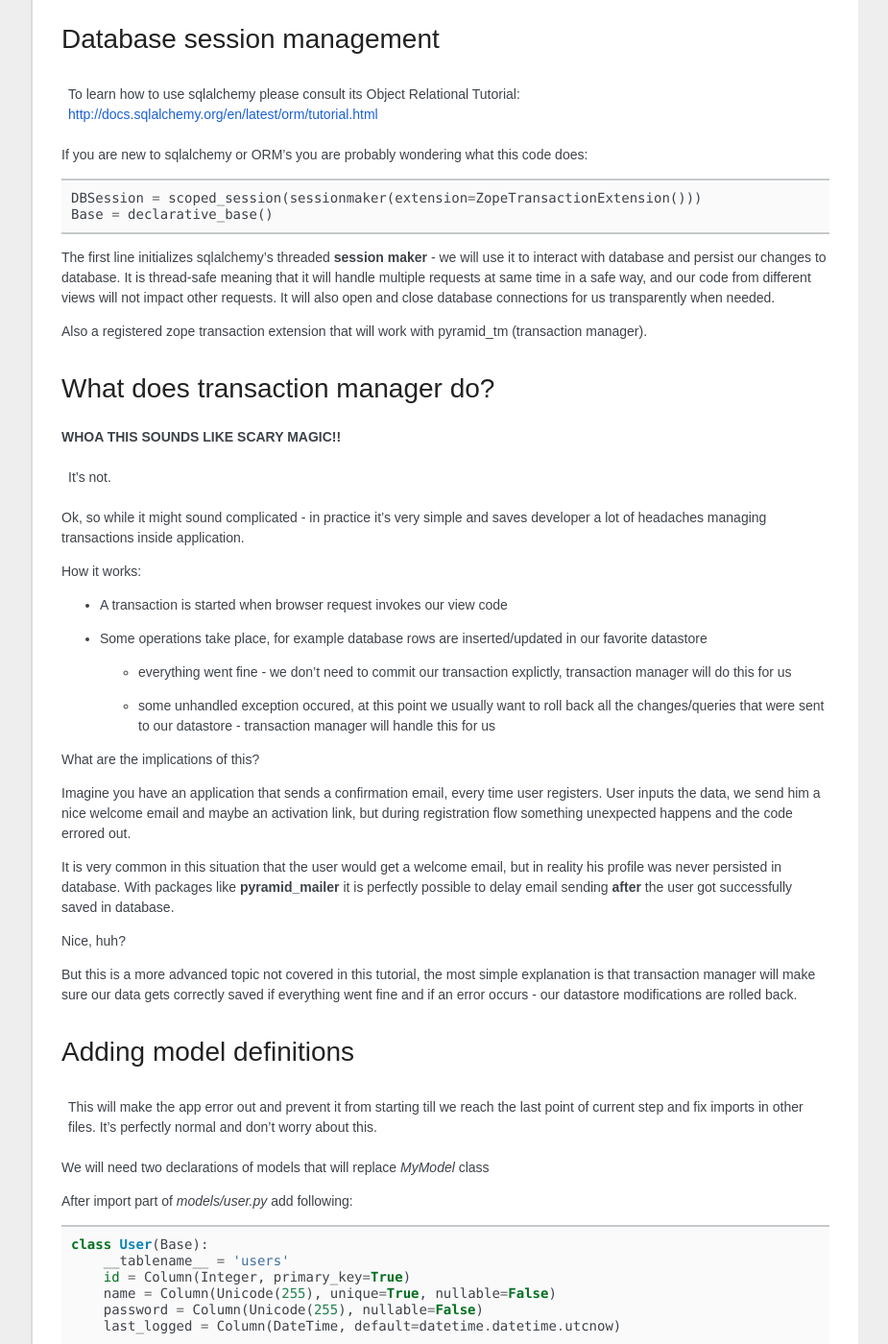
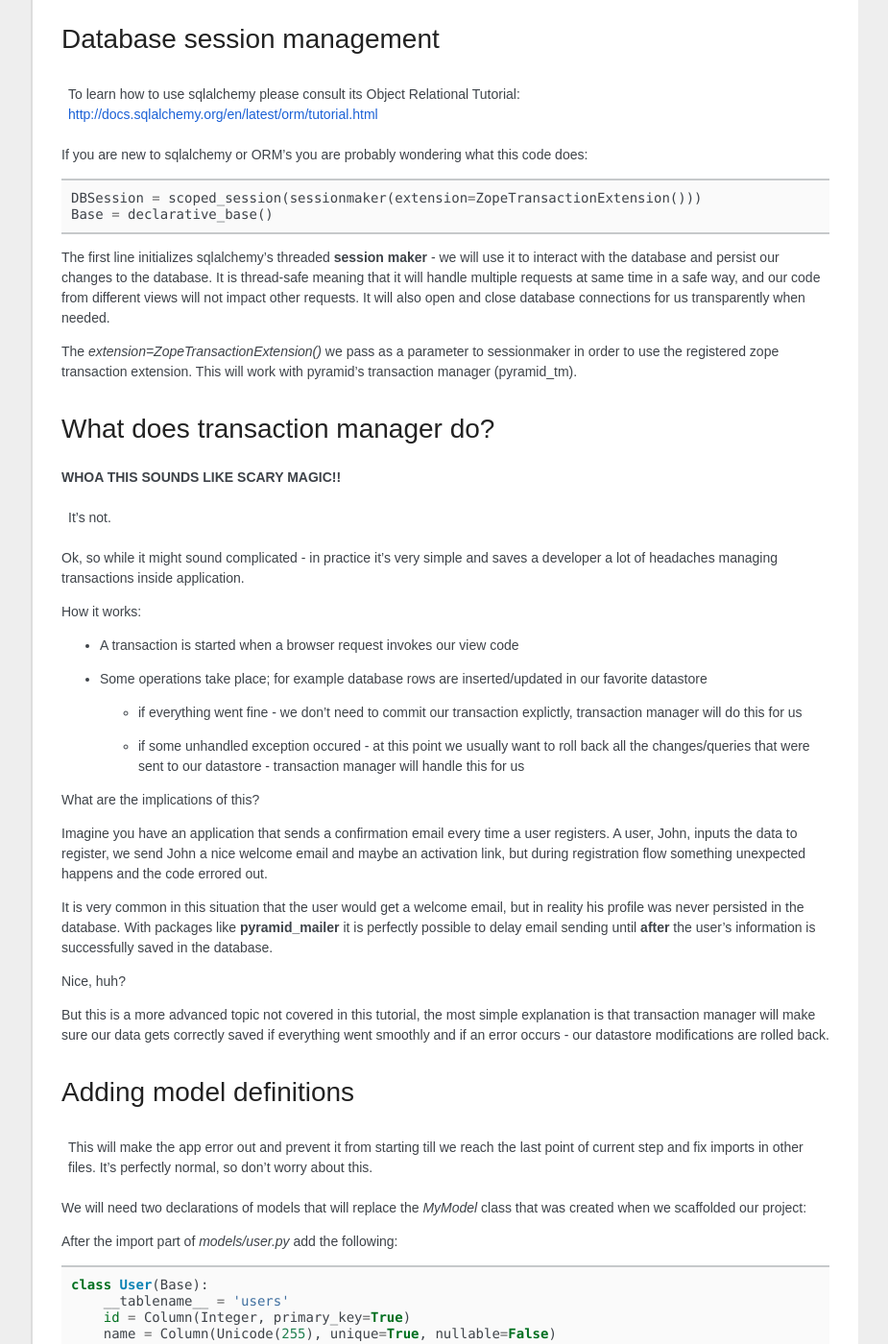
Before and after one commit to Pylons/pyramid_blogr, a Sphinx documentation site: the page built from docs/basic_models.rst, in a window 1280 px wide and 1400 px high, scrolled down 1663 px. Shown: the whole window at 96% size, without its empty margins (198-1123 px from the left). Built offline with Sphinx 7.4.7, drawn with Linux system fonts in a browser that asks for light colours; some web fonts are replaced; some of the changed text lies outside the part shown.

Commit message:
Clarification and grammar
I've changed a few sentences that were hard to read while doing my best to maintain the meaning.

```diff
--- a/docs/basic_models.rst
+++ b/docs/basic_models.rst
@@ -2,19 +2,19 @@
 2. Create database models
 =========================
 
-At this point we should create our models. In a nutshell models are representing
-data and it's underlaying storage mechanisms in application.
+At this point we should create our models. In a nutshell models represent
+data and its underlaying storage mechanisms in an application.
 
-We will use a relational database and sqlalchemy ORM layer to access our data.
+We will use a relational database and sqlalchemy's ORM layer to access our data.
 
 The default pyramid scaffold provides an example model class `MyModel` that
 we don't need - so we first need to remove whole of it.
 
-Since in real life applications data models tend to grow over time and contain lots of additional methods,
-instead of keeping of all models in a single file, lets create a new `models` package in our structure that will hold one
-model per file.
+In real life applications data models tend to grow over time and contain lots of additional methods.
+Instead of keeping all of our models in a single file, let's create a new `models` package in our structure that
+will hold one model per file.
 
-Now we need to move the file models.py to our newly created directory and rename it to meta.py instead to make a
+Now we need to move the file `models.py` to our newly created directory. Let's rename it `meta.py` to make a
 python package from our `models` directory.
 
 Our directory structure should look like this after this operation::
@@ -32,15 +32,16 @@ Our directory structure should look like this after this operation::
 
 Our application will consist of two tables:
 
-    * **users** - stores all user for our application
+    * **users** - stores all users for our application
     * **entries** - stores our blog entries
 
 We should assume that our users might use some non-english characters, so we
-need to import Unicode datatype from sqlalchemy, we will also need DateTime
+need to import the Unicode datatype from sqlalchemy, we will also need a DateTime
 field to timestamp our blog entries.
 
-Lets first create `models/user.py` from our former models.py file lets remove all the now unused code from
-`models/meta.py` and paste it into our newly created user file.
+Let's first create `models/user.py`. Let's remove the now unused import code from
+`models/meta.py` and paste it into our newly created user file. While we are doing
+this, let's add a few more imports to our `user.py` file.
 
 ::
 
@@ -101,14 +102,15 @@ code does::
     Base = declarative_base()
 
 The first line initializes sqlalchemy's threaded **session maker** - we will use it
-to interact with database and persist our changes to database.
+to interact with the database and persist our changes to the database.
 It is thread-safe meaning that it will handle multiple requests at same time
 in a safe way, and our code from different views will not impact other requests.
 It will also open and close database connections for us transparently when
 needed.
 
-Also a registered zope transaction extension that will work with
-pyramid_tm (transaction manager).
+The `extension=ZopeTransactionExtension()` we pass as a parameter to sessionmaker in
+order to use the registered zope transaction extension. This will work with pyramid's
+transaction manager (pyramid_tm).
 
 What does transaction manager do?
 ---------------------------------
@@ -119,37 +121,37 @@ What does transaction manager do?
     It's not.
 
 Ok, so while it might sound complicated - in practice it's very simple and
-saves developer a lot of headaches managing transactions inside application.
+saves a developer a lot of headaches managing transactions inside application.
 
 How it works:
 
-* A transaction is started when browser request invokes our view code
-* Some operations take place, for example database rows are inserted/updated
+* A transaction is started when a browser request invokes our view code
+* Some operations take place; for example database rows are inserted/updated
   in our favorite datastore
 
-  * everything went fine - we don't need to commit our transaction explictly,
+  * if  everything went fine - we don't need to commit our transaction explictly,
     transaction manager will do this for us
-  * some unhandled exception occured, at this point we usually want to roll
+  * if some unhandled exception occured - at this point we usually want to roll
     back all the changes/queries that were sent to our datastore - transaction
     manager will handle this for us
 
 What are the implications of this?
 
-Imagine you have an application that sends a confirmation email, every time
-user registers. User inputs the data, we send him a nice welcome email and
+Imagine you have an application that sends a confirmation email every time
+a user registers. A user, John, inputs the data to register, we send John a nice welcome email and
 maybe an activation link, but during registration flow something unexpected
 happens and the code errored out.
 
 It is very common in this situation that the user would get a welcome email,
-but in reality his profile was never persisted in database.
+but in reality his profile was never persisted in the database.
 With packages like **pyramid_mailer** it is perfectly possible to delay email
-sending **after** the user got successfully saved in database.
+sending until **after** the user's information is successfully saved in the database.
 
 Nice, huh?
 
 But this is a more advanced topic not covered in this tutorial, the most simple
 explanation is that transaction manager will make sure our data gets correctly
-saved if everything went fine and if an error occurs - our datastore
+saved if everything went smoothly and if an error occurs - our datastore
 modifications are rolled back.
 
 
@@ -159,11 +161,12 @@ Adding model definitions
 .. hint ::
     This will make the app error out and prevent it from starting till we reach the last
     point of current step and fix imports in other files.
-    It's perfectly normal and don't worry about this.
+    It's perfectly normal, so don't worry about this.
 
-We will need two declarations of models that will replace *MyModel* class ::
+We will need two declarations of models that will replace the *MyModel* class that was created when we scaffolded
+our project::
 
-After import part of `models/user.py` add following::
+After the import part of `models/user.py` add the following::
 
     class User(Base):
         __tablename__ = 'users'
@@ -172,7 +175,7 @@ After import part of `models/user.py` add following::
         password = Column(Unicode(255), nullable=False)
         last_logged = Column(DateTime, default=datetime.datetime.utcnow)
 
-After import part of `models/blog_record.py` add following::
+After the import part of `models/blog_record.py` add the following::
 
     class BlogRecord(Base):
         __tablename__ = 'entries'
@@ -184,9 +187,10 @@ After import part of `models/blog_record.py` add following::
 
 
 Now its time to update our `models/__init__.py` to include our models - this is especially handy because it ensures
-that sqlalchemy mappers will pick up all our model classes and functions like `create_all` do what you expect them to do.
+that sqlalchemy mappers will pick up all our model classes and functions like `create_all` do what you expect them
+to do.
 
-Add this at the end of the file add these imports::
+Add these imports to the end of the file::
 
     from .user import User
     from .blog_record import BlogRecord
```
Also changed, not shown: other parts of docs/basic_models.rst (+3 -3 lines).
